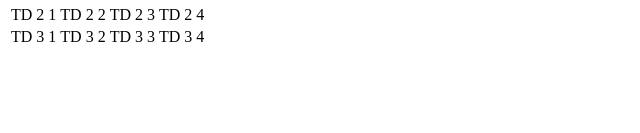
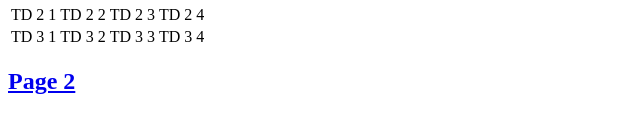
Before and after one commit to mw78/pre-work-phase-2, a plain HTML site: page index.html in a window 1280 px wide. Shown: the part 433-566 px from the top of the page, without its empty margins (0-640 px from the left). Drawn offline with Linux system fonts and the light colour scheme.

Commit message:
added <html lang="en"> and changed <h3> to <h2>, added table

```diff
--- a/index.html
+++ b/index.html
@@ -55,5 +55,6 @@
             <td>TD 3 4</td>
         </tr>
     </table>
+    <h2><a href="./page2.html">Page 2</a></h2>
 </body>
 </html>
```
